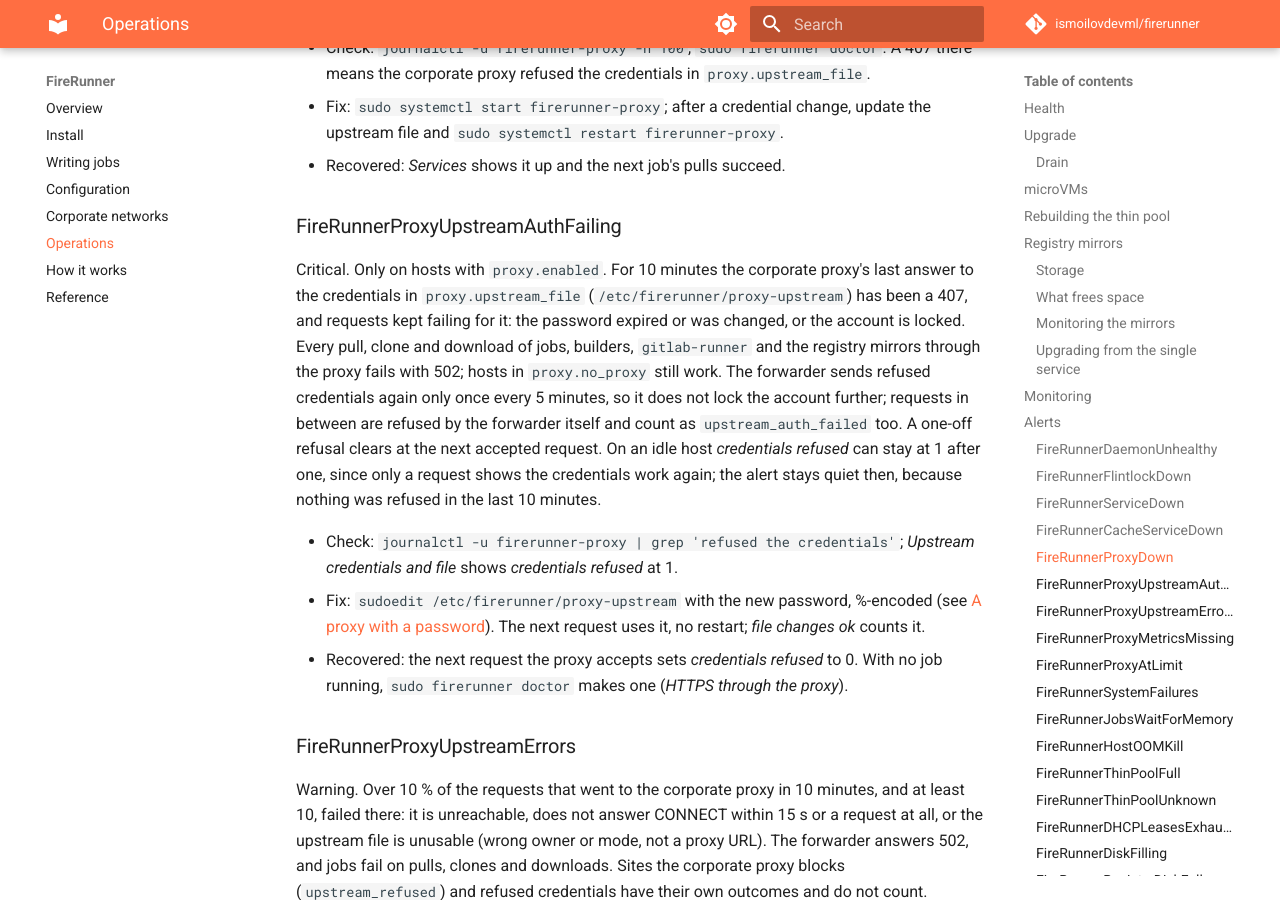
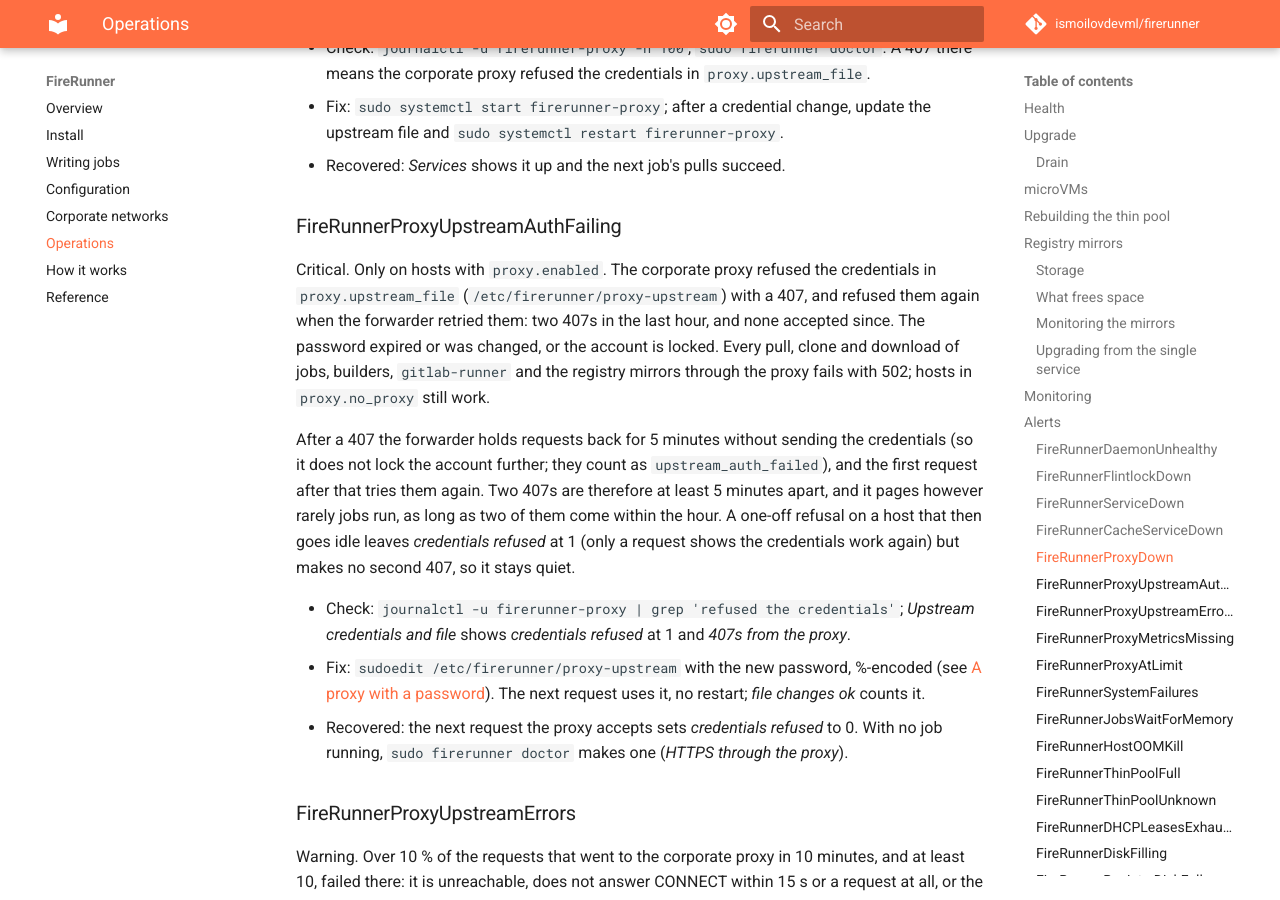
Before and after one commit to ismoilovdevml/firerunner, an MkDocs documentation site: the page built from docs/operations.md, in a window 1280 px wide and 900 px high, scrolled down 11138 px. Built offline with MkDocs 1.6.1 and Material for MkDocs 9.7.7, drawn with Linux system fonts in a browser that asks for light colours; comment, search, counter and statistics services are not loaded.

Commit message:
alerts: FireRunnerProxyUpstreamAuthFailing on two 407s in an hour
The rule needed requests refused within the last 10 minutes for 10
minutes in a row, so refusals 10 or more minutes apart never satisfied
"for": a host whose credentials expired but runs a job every 10
minutes or less often never paged.

It now pages when the gauge is 1 and the upstream itself answered 407
twice in the last hour (firerunner_proxy_upstream_auth_refusals_total).
The forwarder retries refused credentials only after 5 minutes, so the
second 407 is a refused retry, not one transient refusal; no "for" on
top. promtool cases: jobs every 8, 12 and 30 minutes page and keep
paging; one burst then idle stays quiet; an accepted request after two
407s clears it.

```diff
--- a/docs/operations.md
+++ b/docs/operations.md
@@ -452,19 +452,22 @@ work).
 
 ### FireRunnerProxyUpstreamAuthFailing
 
-Critical. Only on hosts with `proxy.enabled`. For 10 minutes the corporate proxy's last answer to
-the credentials in `proxy.upstream_file` (`/etc/firerunner/proxy-upstream`) has been a 407, and
-requests kept failing for it: the password expired or was changed, or the account is locked.
-Every pull, clone and download of jobs, builders, `gitlab-runner` and the registry mirrors through
-the proxy fails with 502; hosts in `proxy.no_proxy` still work. The forwarder sends refused
-credentials again only once every 5 minutes, so it does not lock the account further; requests in
-between are refused by the forwarder itself and count as `upstream_auth_failed` too. A one-off
-refusal clears at the next accepted request. On an idle host *credentials refused* can stay at 1
-after one, since only a request shows the credentials work again; the alert stays quiet then,
-because nothing was refused in the last 10 minutes.
+Critical. Only on hosts with `proxy.enabled`. The corporate proxy refused the credentials in
+`proxy.upstream_file` (`/etc/firerunner/proxy-upstream`) with a 407, and refused them again when
+the forwarder retried them: two 407s in the last hour, and none accepted since. The password
+expired or was changed, or the account is locked. Every pull, clone and download of jobs,
+builders, `gitlab-runner` and the registry mirrors through the proxy fails with 502; hosts in
+`proxy.no_proxy` still work.
+
+After a 407 the forwarder holds requests back for 5 minutes without sending the credentials (so it
+does not lock the account further; they count as `upstream_auth_failed`), and the first request
+after that tries them again. Two 407s are therefore at least 5 minutes apart, and it pages
+however rarely jobs run, as long as two of them come within the hour. A one-off refusal on a host
+that then goes idle leaves *credentials refused* at 1 (only a request shows the credentials work
+again) but makes no second 407, so it stays quiet.
 
 - Check: `journalctl -u firerunner-proxy | grep 'refused the credentials'`; *Upstream credentials
-  and file* shows *credentials refused* at 1.
+  and file* shows *credentials refused* at 1 and *407s from the proxy*.
 - Fix: `sudoedit /etc/firerunner/proxy-upstream` with the new password, %-encoded (see
   [A proxy with a password](corporate-network.md#a-proxy-with-a-password)). The next request uses
   it, no restart; *file changes ok* counts it.
```
Also changed, not shown: 2 other files.
